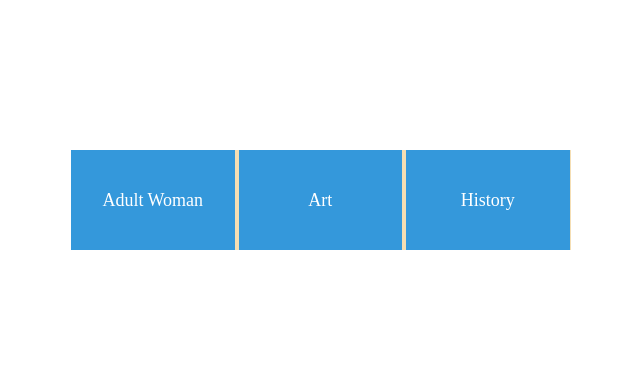
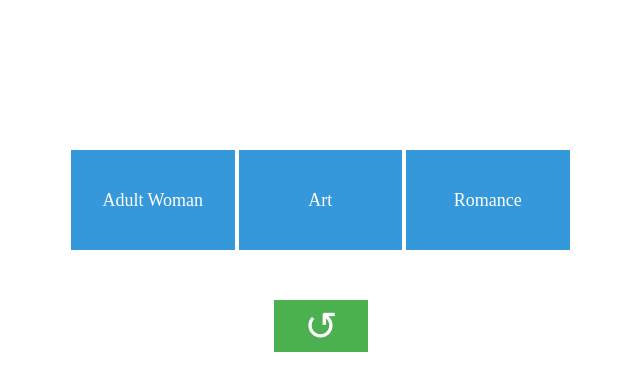
Before and after one commit to hanumanum/SlotMachine, a plain HTML site: page index.html in a window 1280 px wide. Shown: the whole page, without its empty margins (319-959 px from the left). Drawn offline with nearby package versions, Linux system fonts and the light colour scheme.

Commit message:
downloads part comleted

```diff
--- a/index.html
+++ b/index.html
@@ -7,7 +7,7 @@
     <meta name="viewport" content="width=device-width, initial-scale=1">
     <link rel="stylesheet" type="text/css" media="screen" href="style.css" />
     <script src="https://cdnjs.cloudflare.com/ajax/libs/animejs/2.2.0/anime.min.js" integrity="sha256-BuxrUdr/4YoztQLxT6xmdO6hSQw2d6BtBUY1pteGds4=" crossorigin="anonymous"></script>
-    <script src="script.js"></script>
+
 </head>
 <body>
     <div id="slotmachine">
@@ -15,5 +15,7 @@
         <div class="slot" id="slot2"></div>
         <div class="slot" id="slot3"></div>
     </div>
+    <button id="reload" class="button button1">&#8634;</button>
+    <script src="script.js"></script>
 </body>
 </html>
--- a/script.js
+++ b/script.js
@@ -1,4 +1,4 @@
-//let topics = ["Mood","Lighting","Staging"]
+document.getElementById("reload").addEventListener("click",app)
 
 let conf = location.href.split("#")
 let lang = (conf[1]) ?  conf[1] : "en";
@@ -6,6 +6,7 @@ let topic = (conf[2]) ?  conf[2] : "Staging";
 let dataURL =  `l18n/${topic}/strings_${lang}.json`;
 
 app()
+
 
 function app() {
     var xhttp = new XMLHttpRequest();
@@ -25,7 +26,7 @@ function app() {
             {value: 'hsl(100, 60%, 60%)'}
           ],
           update: function() {
-            var el = document.querySelector('#slot1');
+            let el = document.querySelector('#slot1');
             el.innerHTML = slot1.next();
           }
         });
@@ -35,7 +36,7 @@ function app() {
             easing: 'easeInCubic',
             delay:1000,
             update: function() {
-              var el = document.querySelector('#slot2');
+              let el = document.querySelector('#slot2');
               el.innerHTML = slot2.next();
             }
           });
@@ -43,10 +44,21 @@ function app() {
         anime({
             round: 1,
             easing: 'easeInCubic',
-            delay:2000,
+            delay:1800,
             update: function() {
-              var el = document.querySelector('#slot3');
-              el.innerHTML = slot3.next();
+              let el = document.querySelector('#slot3');
+
+              if(slotsData.files){
+                let text = slot3.next();
+                let link = slotsData.files[slot3.index]
+                let linkHTML  = `<a href='${link}' download>${text}</a>`
+                el.innerHTML = linkHTML;
+              }
+              else{
+                let text = slot3.next();
+                el.innerHTML = text;
+              }
+
             }
         });
 
--- a/style.css
+++ b/style.css
@@ -1,7 +1,7 @@
 #slotmachine{
     width:500px;
     background-color: wheat;
-    height: 100px;
+    height: 0px;
     margin:150px auto;
 }
 
@@ -16,3 +16,38 @@
     color: white;
     font-size: 18px;
 }
+
+.slot a{
+    color:white;
+}
+
+
+.slot a:hover{
+    color:black;
+}
+
+
+
+.button {
+    background-color: #4CAF50; /* Green */
+    border: none;
+    padding: 1px 28px;
+    text-align: center;
+    text-decoration: none;
+    display: block;
+    font-size: 40px;
+    margin: 4px auto;
+    -webkit-transition-duration: 0.4s; /* Safari */
+    transition-duration: 0.4s;
+    cursor: pointer;
+    color:white;
+}
+
+.button1 {
+    border: 2px solid #4CAF50;
+}
+
+.button1:hover {
+    background-color: white;
+    color: black;
+}
```
